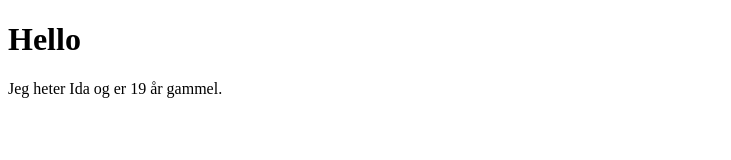
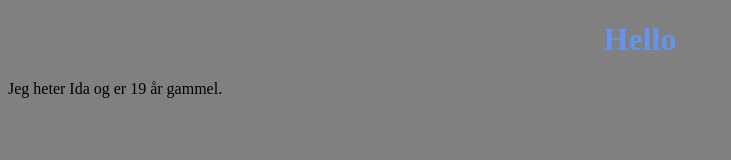
Before and after one commit to idaame/idaame.github.io, a plain HTML site: page index.html in a window 1280 px wide. Shown: the whole page, without its empty margins (0-731 px from the left). Drawn offline with Linux system fonts and the light colour scheme.

Commit message:
add index.html

```diff
--- a/index.html
+++ b/index.html
@@ -2,6 +2,19 @@
 <html>
 <head>
   <title> Ida </title>
+  <style>
+      body {
+        background-color: gray;
+      }
+      h1 {
+        color: cornflowerblue;
+        width: 100%;
+        text-align: center;
+      }
+      p {
+
+      }
+  </style>
 </head>
 
 <body>
```
